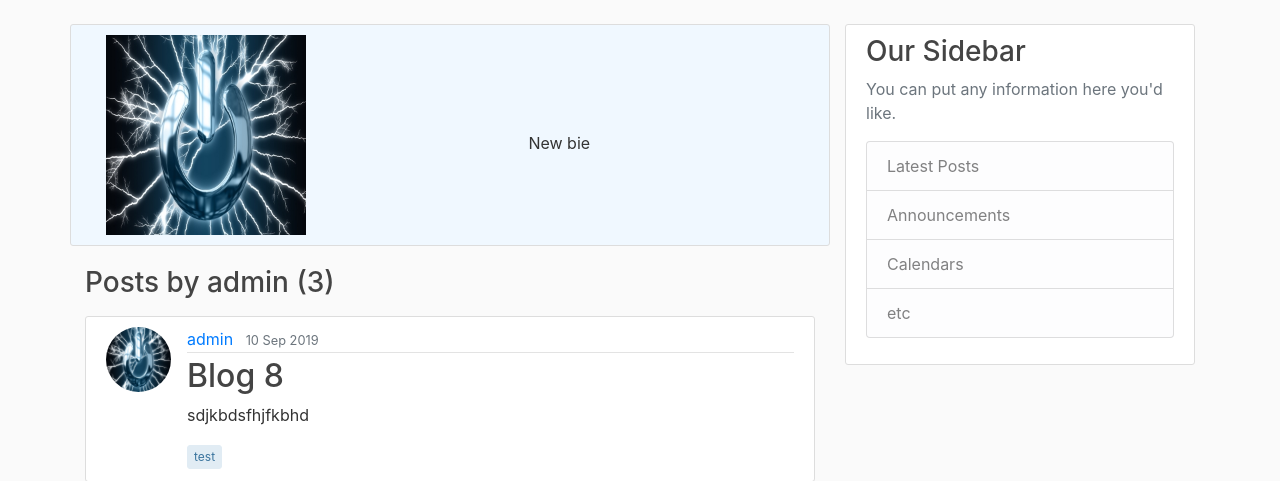
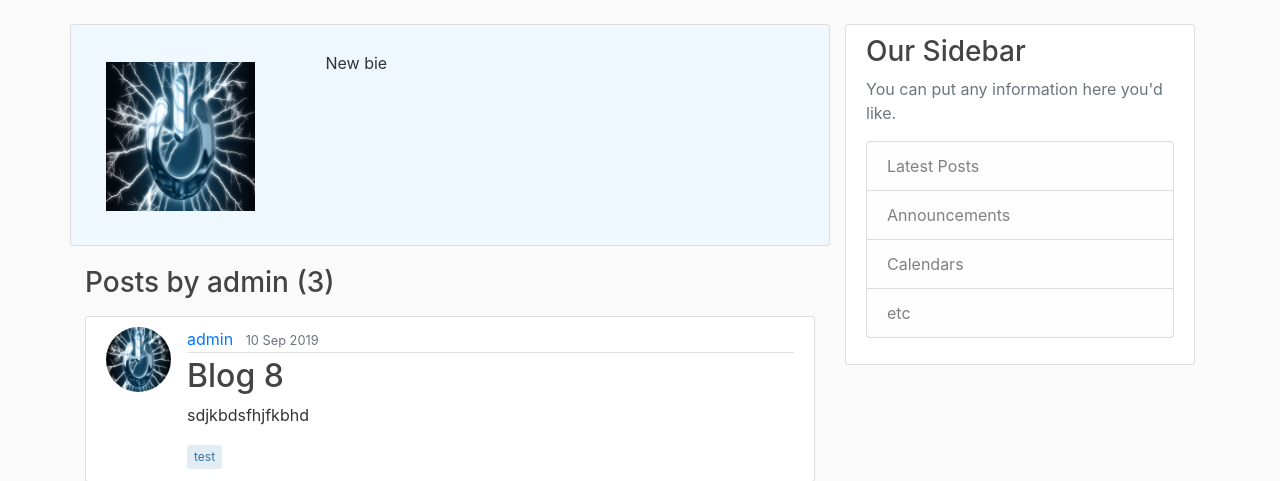
Before and after one commit to abhiabhi94/blog, a Django app: page /blog/user/admin in a window 1280 px wide. Shown: the part 56-537 px from the top of the page. Run offline with Django 3.2, Linux system fonts and the light colour scheme; data comes from the database, SQL or seed files in the repository; some libraries are stand-ins or nearby versions.

Commit message:
Updated style for image of the profile on the top

```diff
--- a/Blog/static/Blog/main.css
+++ b/Blog/static/Blog/main.css
@@ -113,12 +113,17 @@
 .profile-info {
     display: flex;
     flex-direction: column;
-    justify-content: center;
-    align-items: center;
-    /* text-align: center; */
 }
 
-.profile-img img {
-    width: 200px;
-    height: 200px;
+.avatar {
+    max-width: 200px;
+    max-height: 200px;
+    line-height: 200px;
+    text-align: center;
 }
+
+.avatar img {
+    max-height: 100%;
+    max-width: 100%;
+    /* vertical-align: middle; */
+}
```
